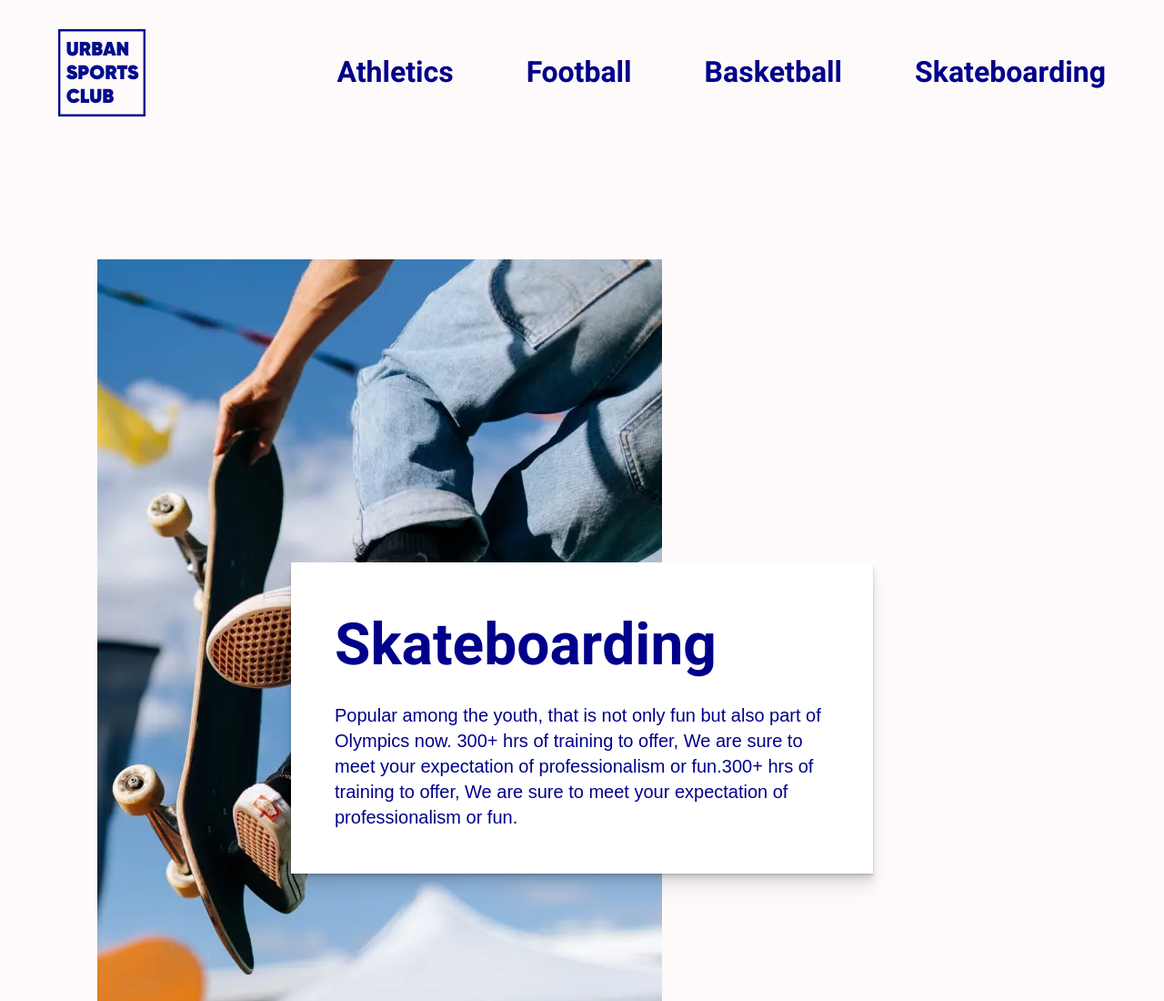
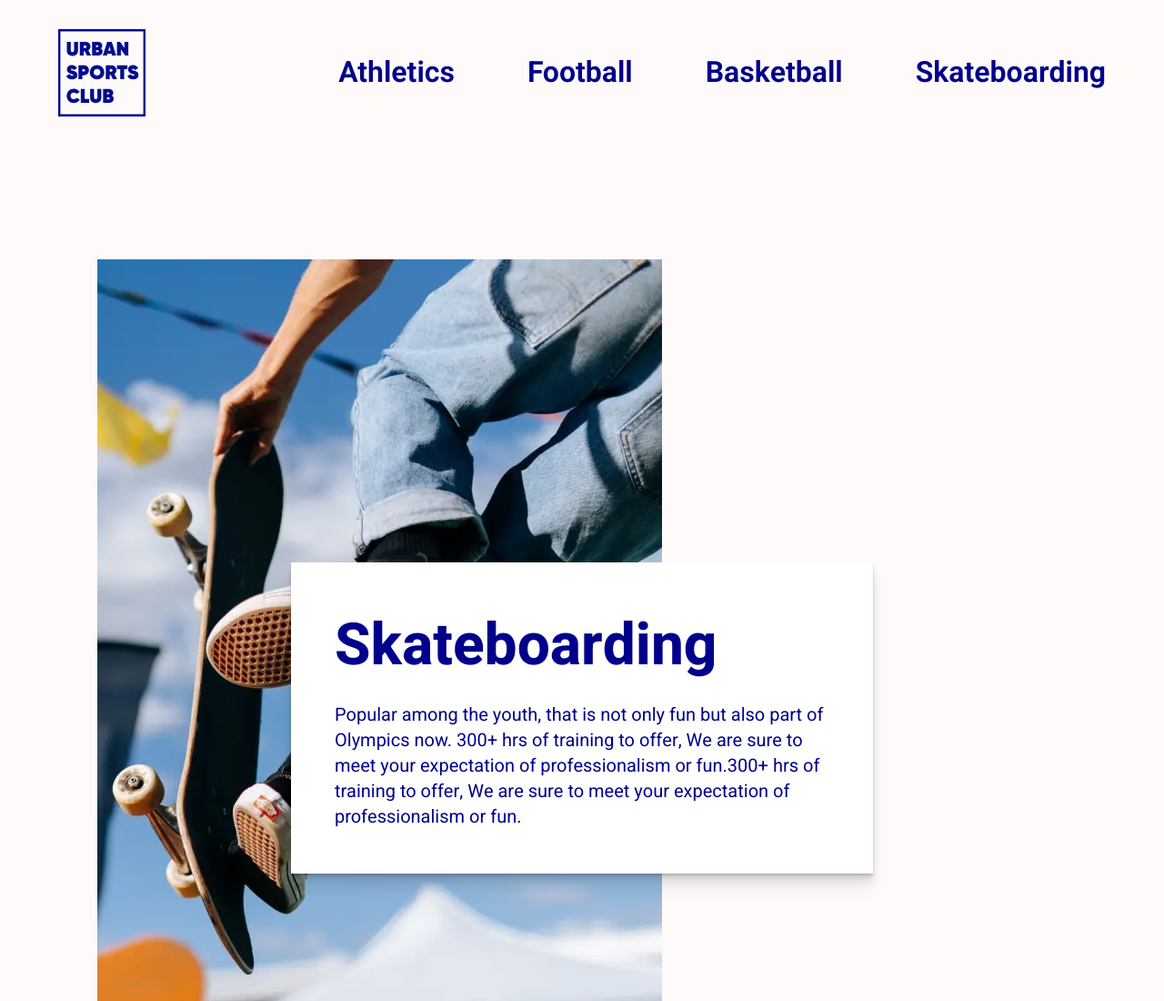
Before and after one commit to BepBop/Sports_Club_Beta, a plain HTML site: page Sports.html in a window 1280 px wide. Shown: the top 1100 px of the page at 91% size. Drawn offline with Linux system fonts and the light colour scheme; the site is published under a folder, as on GitHub Pages, so addresses that start at the root find nothing.

Commit message:
fixed mistake in last commit with img

```diff
--- a/css/utility-classes.css
+++ b/css/utility-classes.css
@@ -1,6 +1,8 @@
 @font-face {
-  font-family: "Heebo";
-  src: url("/font/Heebo-VariableFont_wght.ttf") format("truetype");
+  font-family: 'Heebo';
+  src: url('../font/Heebo.ttf') format("truetype supports variations"),
+  url('../font/Heebo.ttf') format("truetype-variations");
+  font-weight: 100 1000;
 }
 
 :root {
--- a/js/section1.js
+++ b/js/section1.js
@@ -2,7 +2,7 @@
 let last_slogan_bottom = document.getElementById("slogan-last").getBoundingClientRect().bottom;
 const line_1 = document.getElementById("line-1");
 line_1.style.height = `calc(100% - ${last_slogan_bottom}px)`;
-console.log(line_1.style.height);
+
 //
 // //slogan flexbox height
 // let nav_height = document.getElementsByTagName("nav")[0].getBoundingClientRect().height;
```
Also changed, not shown: index.html (+1 -5 lines), font/Heebo.ttf (renamed from font/Heebo-VariableFont_wght.ttf).
